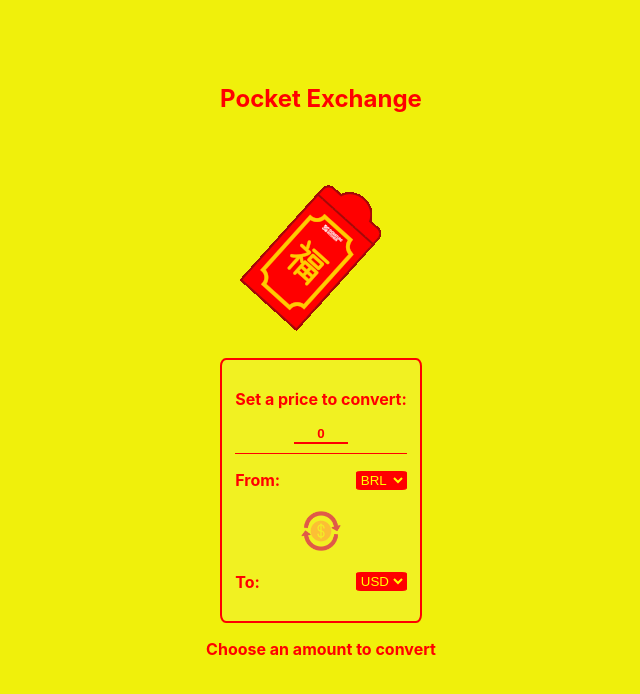
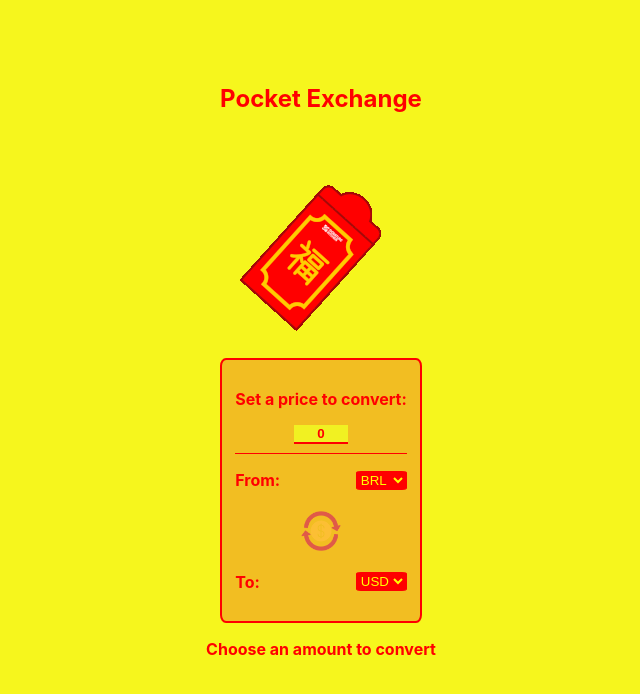
Before and after one commit to estudart/CurrencyConverter, a React (Create React App) app: page / in a window 1280 px wide. Shown: the top 694 px of the page, without its empty margins (319-959 px from the left). Built offline with nearby package versions, Linux system fonts and the light colour scheme.

Commit message:
Add files via upload
Changing color of card

```diff
--- a/src/App.css
+++ b/src/App.css
@@ -8,7 +8,7 @@
 }
 
 body {
-  background-color: rgb(240, 240, 11);
+  background-color: rgb(246, 246, 29);
 }
 
 @media (prefers-reduced-motion: no-preference) {
@@ -43,6 +43,7 @@ body {
 
 #gif {
   padding-bottom: 2%;
+  width: auto;
 }
 
 #conversion-icon {
@@ -50,7 +51,7 @@ body {
 }
 
 .currency-price {
-  background-color: rgb(241, 241, 34);
+  background-color: #F2BE22;
   padding: 1%;
   width: auto;
   display: flex;
@@ -62,6 +63,7 @@ body {
 }
 
 .conversion-form {
+  width: 100%;
   font-weight: bold;
   color: red;
   margin-top: 5%;
```
